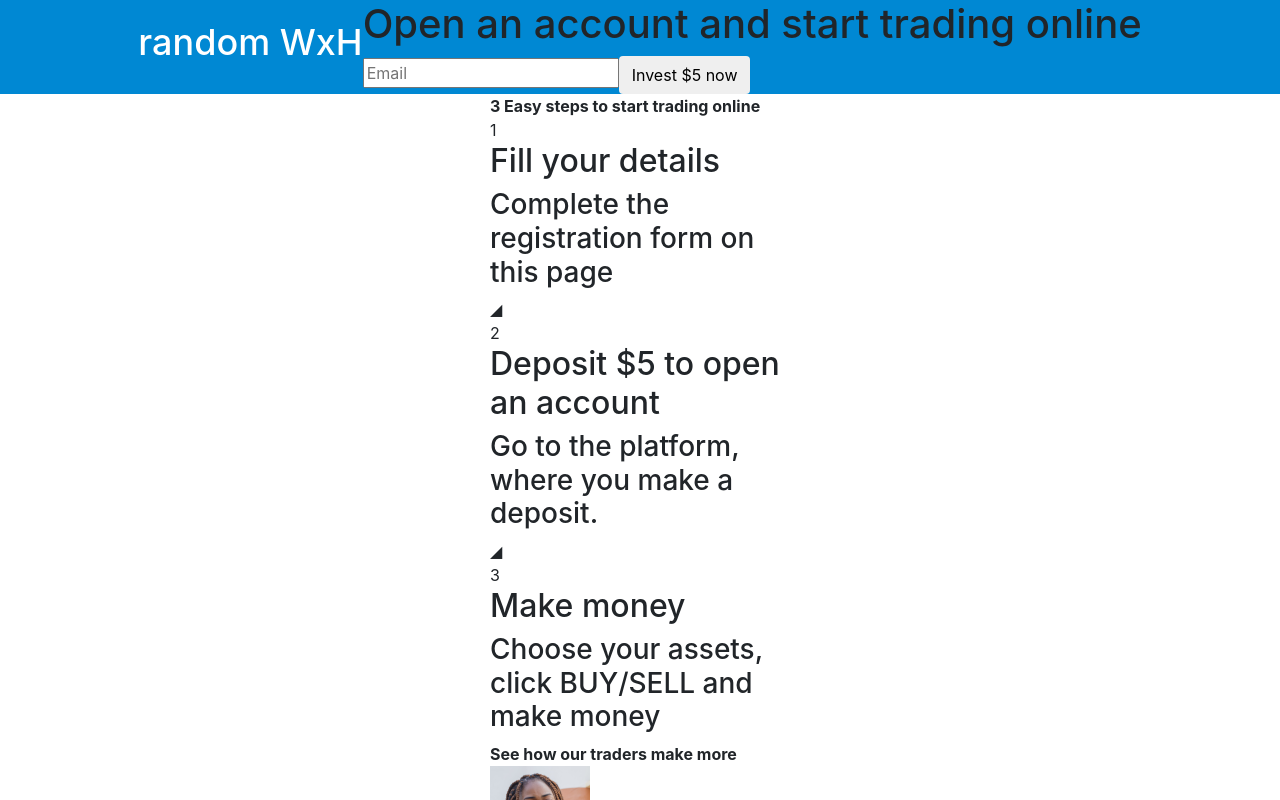
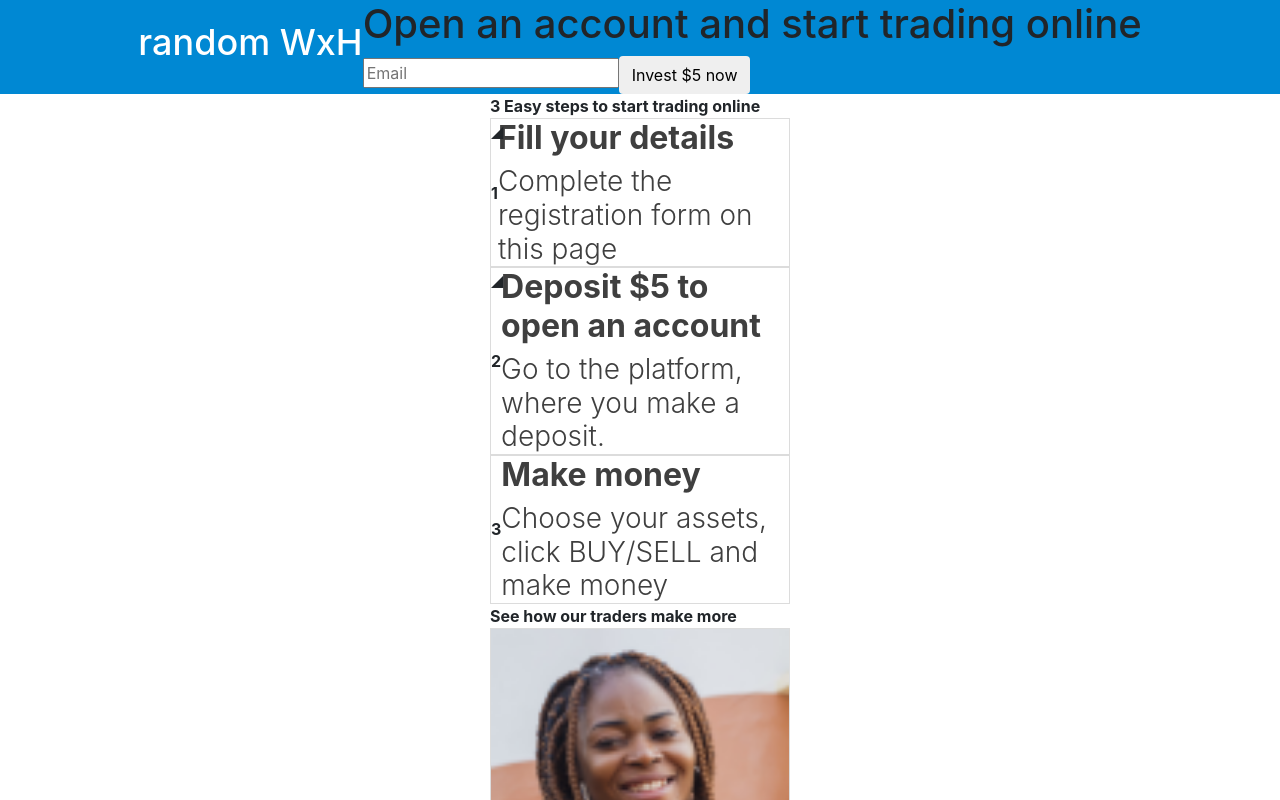
Before and after one commit to dreadlocker/ui-task, a Vue app: page / in a window 1280 px wide. Shown: the top 800 px of the page. Built offline with nearby package versions, Linux system fonts and the light colour scheme.

Commit message:
Fixed all 'Easy steps' styles

```diff
--- a/src/components/BaseStep.vue
+++ b/src/components/BaseStep.vue
@@ -1,14 +1,14 @@
 <template>
   <div
     :class="{'window-divider': index < lastIndex}"
-    class="step-window-holder absolutely-centered"
+    class="step-holder d-flex"
   >
-    <div class="step-window-number">{{windowNumber}}</div>
-    <div class="step-window-info-holder">
-      <h2 class="window-header">{{step[0]}}</h2>
-      <h3 class="window-content">{{step[1]}}</h3>
+    <div class="step-number d-flex align-items-center font-weight-bold">{{windowNumber}}</div>
+    <div class="step-info-holder d-flex flex-column justify-content-center align-items-left">
+      <h2 class="step-header font-weight-bold">{{step[0]}}</h2>
+      <h3 class="step-content font-weight-light m-0">{{step[1]}}</h3>
     </div>
-    <div v-if="index < lastIndex" class="divider-arrow">&#9698;</div>
+    <div v-if="index < lastIndex" class="divider-arrow position-absolute ">&#9698;</div>
   </div>
 </template>
 
--- a/src/components/BaseTrader.vue
+++ b/src/components/BaseTrader.vue
@@ -1,17 +1,11 @@
 <template>
   <div
     :class="{'window-divider': index < lastIndex}"
-    class="trader-window-holder"
+    class="trader-holder"
   >
     <img :src="trader.image" alt="">
     <div>{{trader.header}}</div>
     <div>{{trader.info}}</div>
-    <!-- <div class="step-window-number">{{windowNumber}}</div>
-    <div class="step-window-info-holder">
-      <h2 class="window-header">{{trader[0]}}</h2>
-      <h3 class="window-content">{{trader[1]}}</h3>
-    </div>
-    <div v-if="index < lastIndex" class="divider-arrow">&#9698;</div> -->
   </div>
 </template>
 
```
